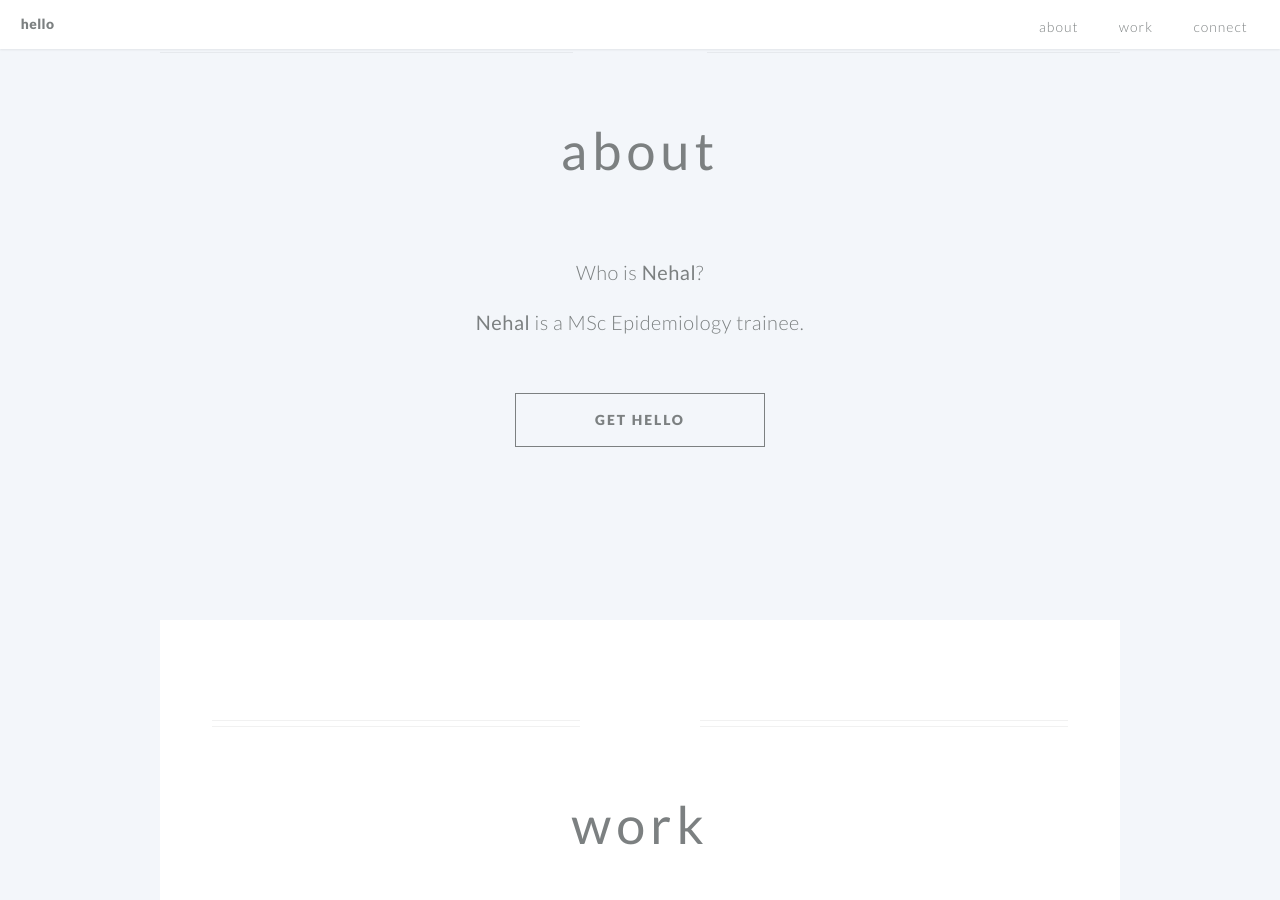
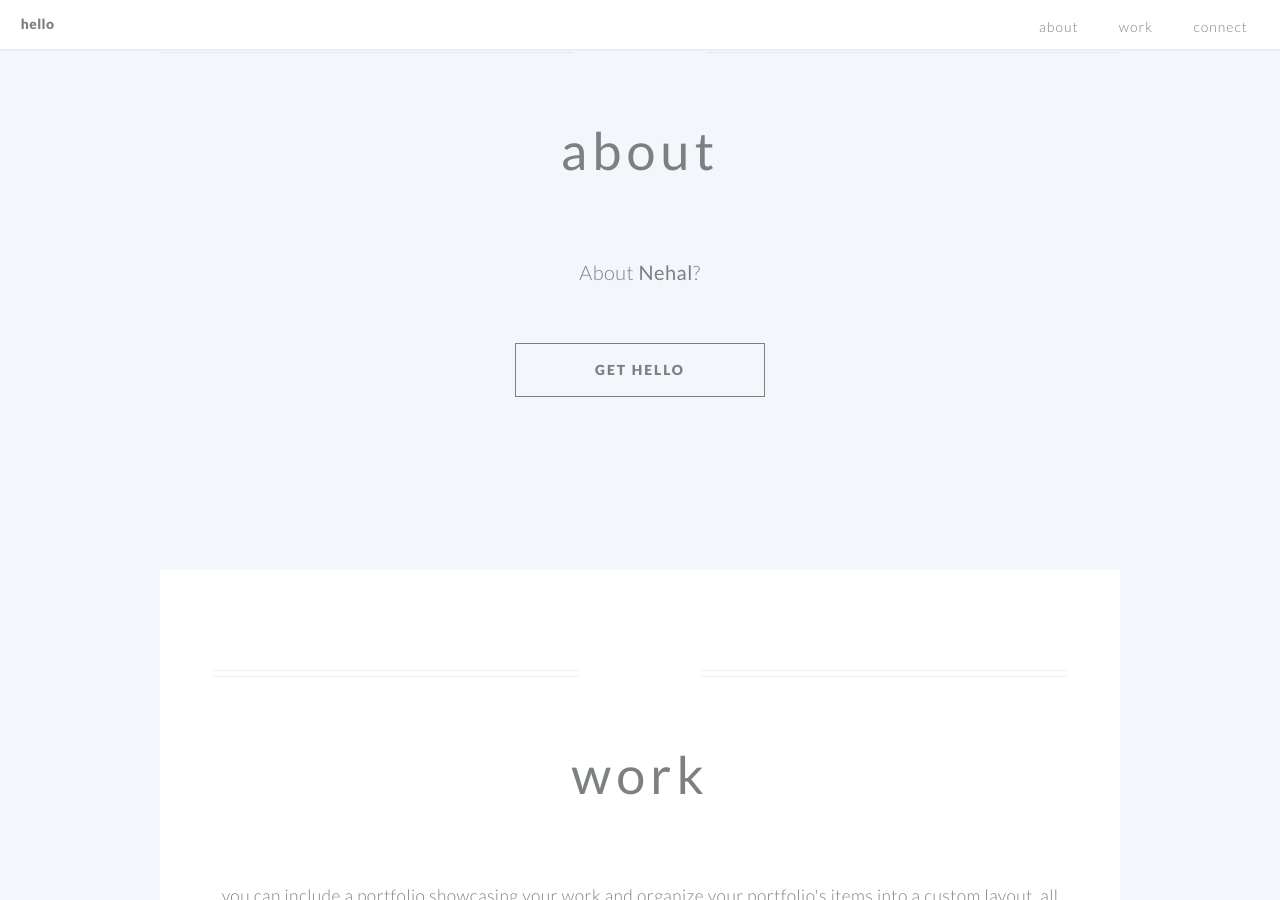
Before and after one commit to nehalislam/hellonehal, a Jekyll site: the page built from index.md, in a window 1280 px wide and 900 px high, scrolled down 611 px. Built offline with Jekyll 4.4.1, drawn with Linux system fonts in a browser that asks for light colours.

Commit message:
Update index.md

```diff
--- a/index.md
+++ b/index.md
@@ -42,6 +42,4 @@ cta_button_label: contact # the label on the button
 
 ---
 [//]: # (write a bit about yourself here)
-### Who is **Nehal**?
-
-### **Nehal** is a MSc Epidemiology trainee.
+### About **Nehal**?
```
